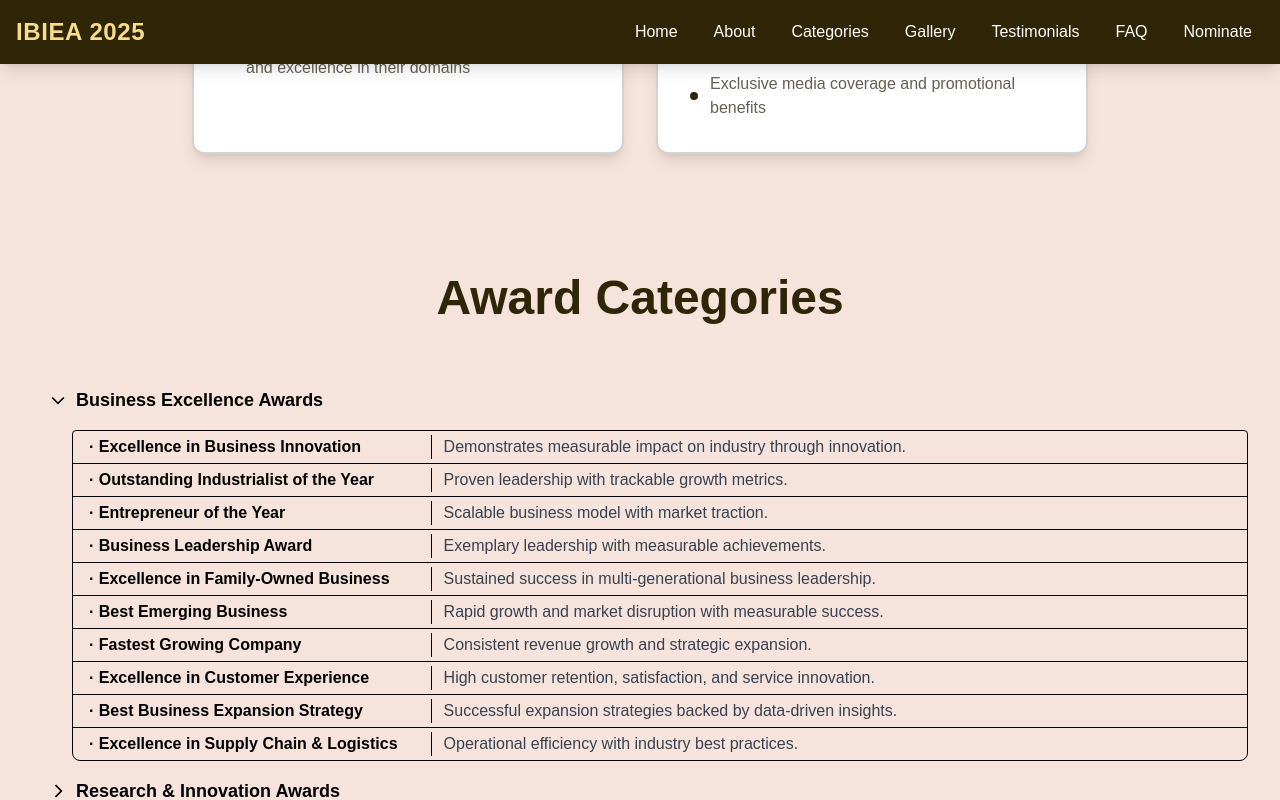
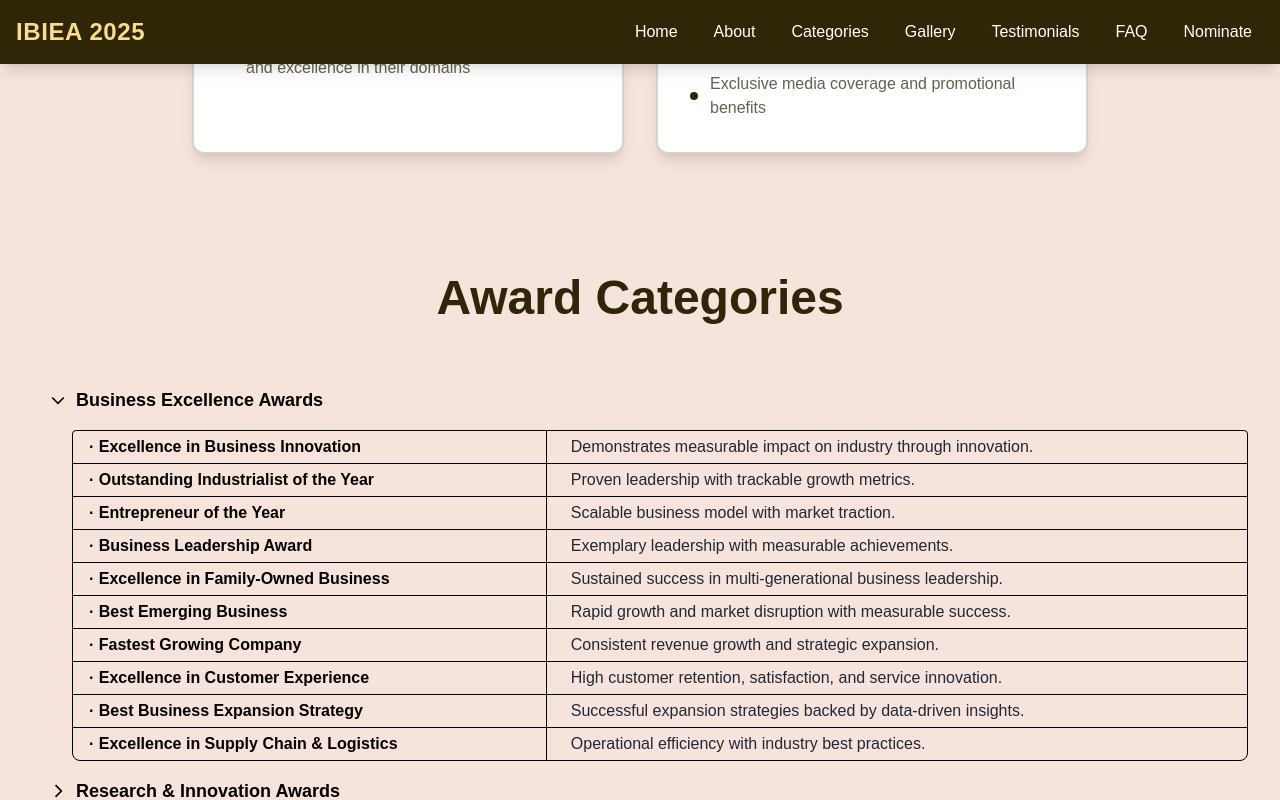
Before and after one commit to adityakkpk/EGS-AwardWebsite, a Next.js app: page / in a window 1280 px wide. Both pictures are taken after a click on the button "Business Excellence Awards". Shown: the part 1524-2324 px from the top of the page. Built offline with nearby package versions, Linux system fonts and the light colour scheme; a web font is replaced by a local one.

Commit message:
Align the border

```diff
--- a/src/components/Categories.tsx
+++ b/src/components/Categories.tsx
@@ -532,15 +532,15 @@ export default function Categories() {
                     {category.submenus.map((item) => (
                       <button
                         key={item.id}
-                        className={`w-full text-left py-1 px-4 text-sm sm:text-base border-b border-black last:border-b-0 transition-colors duration-200 flex items-center flex-wrap
+                        className={`w-full text-left px-4 text-sm sm:text-base border-b border-black last:border-b-0 transition-colors duration-200 flex items-center flex-wrap
                         `}
                         onClick={() => setSelectedItem(item)}
                       >
-                        <div className="font-bold w-[30%] border-r border-black min-w-fit">
+                        <div className="font-bold w-[40%] py-1 min-w-fit">
                           <span> · </span>
                           {item.name}
                         </div>
-                        <div className="text-gray-700 w-1/2 min-w-fit pl-3">
+                        <div className="text-gray-800 border-l py-1 border-black w-1/2 min-w-fit pl-6">
                           {item.description}
                         </div>
                       </button>
```
